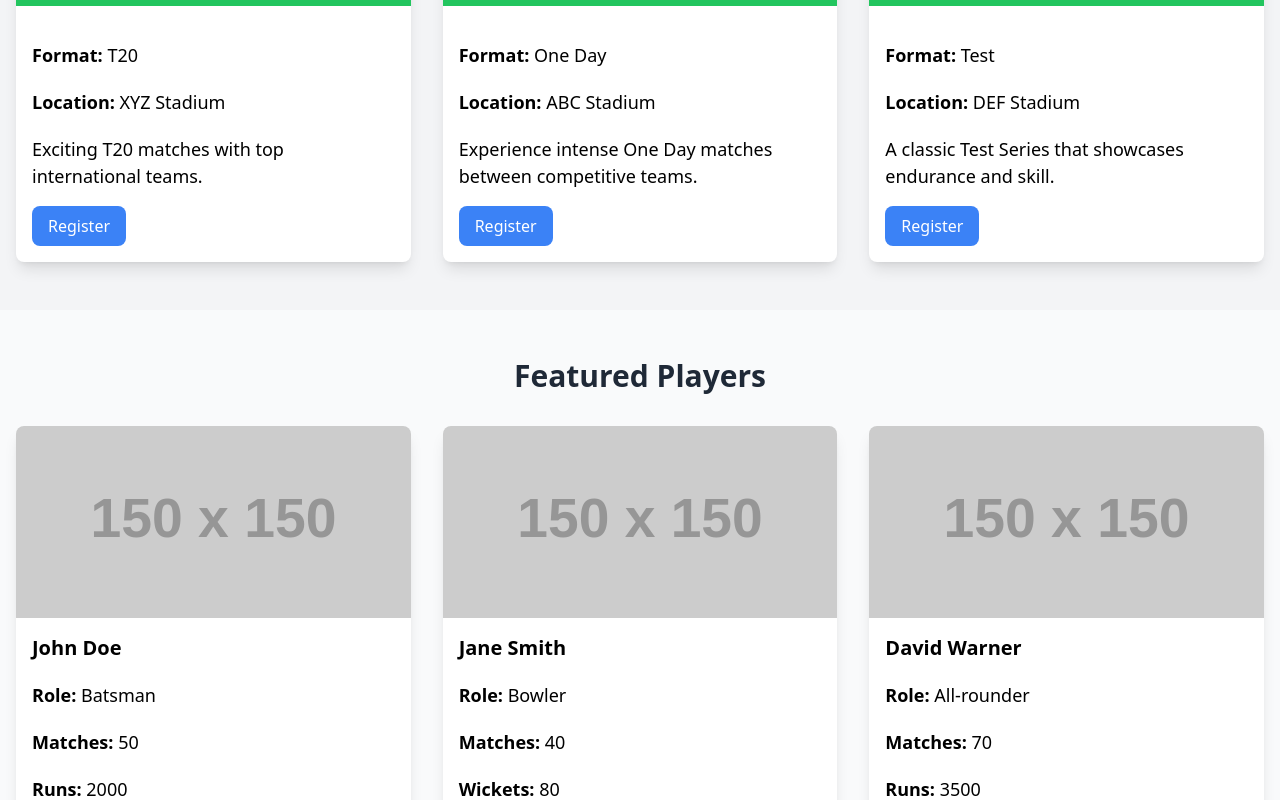
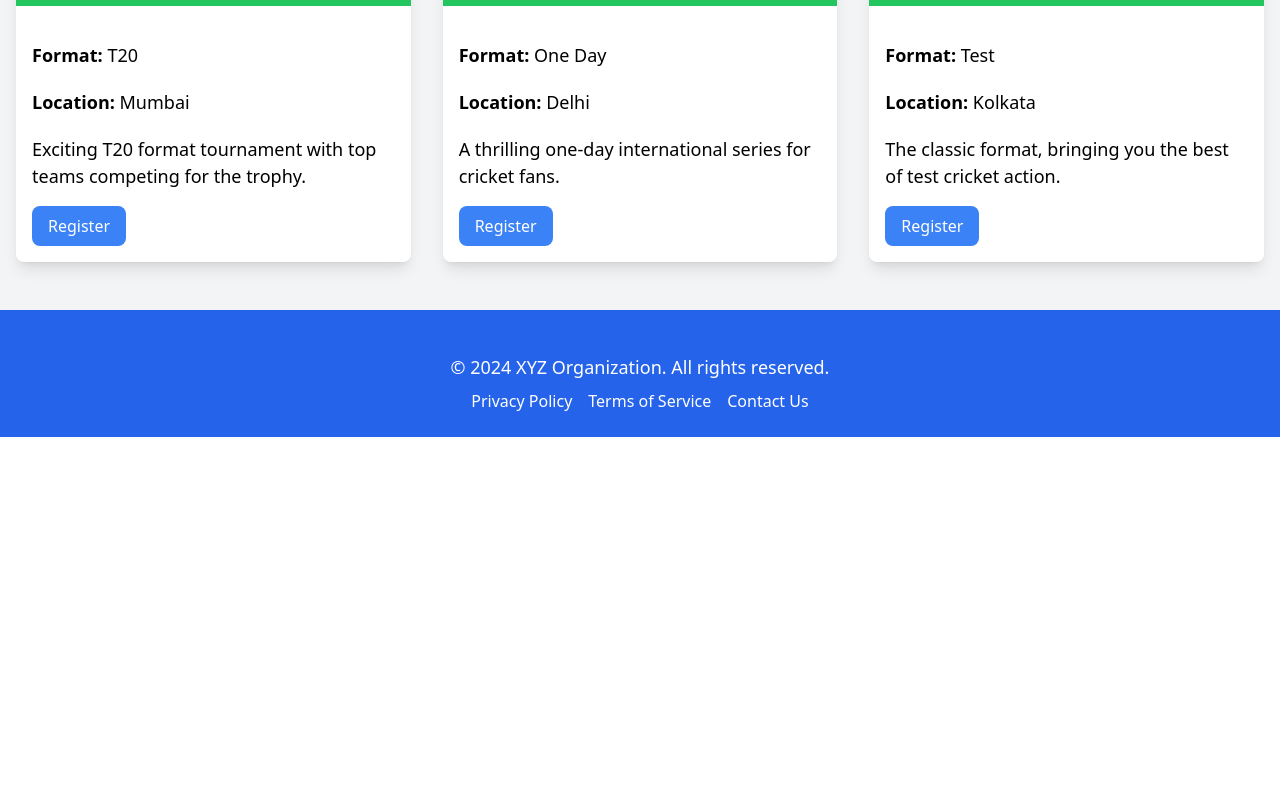
Before and after one commit to Ketanop321/cricket-website, a React (Create React App) app: page / in a window 1280 px wide. Shown: the part 900-1700 px from the top of the page. After the commit the page ends 1337 px from the top, so only its background shows below. Built offline with nearby package versions, Linux system fonts and the light colour scheme.

Commit message:
added multi-step registration form with cancel registration modal and other feature

```diff
--- a/src/App.js
+++ b/src/App.js
@@ -6,7 +6,7 @@ import TournamentPage from './tournament';
 import Footer from './footer';
 import ContactUs from './contactus';
 import LearnMorePage from './LearnMorePage';
-import RegisterPage from './RegisterPage';
+// import RegisterPage from './RegisterPage';
 import LiveScore from './livescore';
 import PlayerPage from './player';
 import TeamPage from './teampage';
@@ -37,7 +37,7 @@ function App() {
           <Route path="/tournaments" element={<TournamentPage />} />
           <Route path="/tournaments/:id" element={<TournamentDetailPage />} /> {/* Dynamic Route */}
           <Route path="/learn-more" element={<LearnMorePage />} />
-          <Route path="/register" element={<RegisterPage />} />
+          {/* <Route path="/register" element={<RegisterPage />} /> */}
           <Route path="/contact" element={<ContactUs />} />
           <Route path="/players" element={<PlayerPage />} />
           <Route path="/teams" element={<TeamPage />} />
--- a/src/homepage.js
+++ b/src/homepage.js
@@ -3,74 +3,42 @@ import { Link } from 'react-router-dom';
 import RegistrationForm from './registrationform';
 import BackToTopButton from './components/backtotop';
 
-
 const tournamentsData = [
-  {
-    id: 1,
-    name: 'T20 Championship',
-    date: 'October 2024',
-    format: 'T20',
-    location: 'XYZ Stadium',
-    description: 'Exciting T20 matches with top international teams.',
-  },
-  {
-    id: 2,
-    name: 'One Day Cup',
-    date: 'November 2024',
-    format: 'One Day',
-    location: 'ABC Stadium',
-    description: 'Experience intense One Day matches between competitive teams.',
-  },
-  {
-    id: 3,
-    name: 'Test Series',
-    date: 'December 2024',
-    format: 'Test',
-    location: 'DEF Stadium',
-    description: 'A classic Test Series that showcases endurance and skill.',
-  },
-];
-
-const playersData = [
-  {
-    id: 1,
-    name: 'John Doe',
-    role: 'Batsman',
-    matches: 50,
-    runs: 2000,
-    average: 40.0,
-    image: 'https://via.placeholder.com/150', // You can replace this with real image URLs
-  },
-  {
-    id: 2,
-    name: 'Jane Smith',
-    role: 'Bowler',
-    matches: 40,
-    wickets: 80,
-    bestFigures: '5/20',
-    image: 'https://via.placeholder.com/150',
-  },
-  {
-    id: 3,
-    name: 'David Warner',
-    role: 'All-rounder',
-    matches: 70,
-    runs: 3500,
-    wickets: 50,
-    average: 45.5,
-    image: 'https://via.placeholder.com/150',
-  },
+  { id: 1, name: 'T20 Championship', date: 'October 5, 2024', format: 'T20', location: 'Mumbai', description: 'Exciting T20 format tournament with top teams competing for the trophy.' },
+  { id: 2, name: 'One Day World Cup', date: 'November 15, 2024', format: 'One Day', location: 'Delhi', description: 'A thrilling one-day international series for cricket fans.' },
+  { id: 3, name: 'Test Series', date: 'December 20, 2024', format: 'Test', location: 'Kolkata', description: 'The classic format, bringing you the best of test cricket action.' }
 ];
 
 const HomePage = () => {
-  const [isFormVisible, setFormVisible] = useState(false);
+  const [isFormVisible, setFormVisible] = useState(false); // Controls form visibility
+  const [registeredTournament, setRegisteredTournament] = useState(null); // Stores registered tournament info
+  const [isCancelModalVisible, setCancelModalVisible] = useState(false); // Controls cancel modal visibility
 
-  const handleRegisterClick = () => {
-    setFormVisible(true); // Show the registration form
+  // When the "Register" button is clicked, show the form
+  const handleRegisterClick = (tournament) => {
+    setRegisteredTournament(tournament);
+    setFormVisible(true);
   };
 
+  // When the "Cancel Registration" button is clicked, show the cancel modal
+  const handleCancelRegistration = () => {
+    setCancelModalVisible(true);
+  };
+
+  // Confirm cancellation of registration
+  const confirmCancelRegistration = () => {
+    setRegisteredTournament(null); // Clear registered tournament
+    setCancelModalVisible(false);  // Close modal
+  };
+
+  // Close the cancel modal without cancelling
+  const closeCancelModal = () => {
+    setCancelModalVisible(false);
+  };
+
+  // Close the registration form
   const handleCloseForm = () => {
-    setFormVisible(false); // Hide the registration form
+    setFormVisible(false);
   };
 
   return (
@@ -79,17 +47,22 @@ const HomePage = () => {
       <section className="bg-blue-600 text-white py-20 text-center">
         <h1 className="text-4xl font-bold">XYZ Organization Cricket Tournaments</h1>
         <p className="mt-4 text-lg">Join exciting cricket tournaments in various formats: T20, One Day, and Test!</p>
-        <Link to="/tournaments">  {/* Use Link to navigate to the ExploreTournaments page */}
+        <Link to="/tournaments">
           <button className="bg-yellow-500 hover:bg-yellow-400 text-white px-8 py-3 mt-6 font-semibold rounded-lg">
             Explore Tournaments
           </button>
         </Link>
       </section>
 
-      {/* Conditional Rendering of Registration Form */}
-      {isFormVisible && <RegistrationForm onClose={handleCloseForm} />}
+      {/* Registration Form - shown when "Register" button is clicked */}
+      {isFormVisible && (
+        <RegistrationForm
+          onClose={handleCloseForm}
+          tournament={registeredTournament}
+        />
+      )}
 
-      {/* Tournaments Section */}
+      {/* Tournament List */}
       <section className="py-12">
         <div className="text-center mb-8">
           <h2 className="text-3xl font-semibold text-gray-800">Upcoming Tournaments</h2>
@@ -105,43 +78,55 @@ const HomePage = () => {
                 <p><strong>Format:</strong> {tournament.format}</p>
                 <p><strong>Location:</strong> {tournament.location}</p>
                 <p>{tournament.description}</p>
+
+                {registeredTournament && registeredTournament.id === tournament.id ? (
                   <button
-                  onClick={handleRegisterClick}
+                    onClick={handleCancelRegistration}
+                    className="mt-4 bg-red-500 text-white px-4 py-2 rounded-lg"
+                  >
+                    Cancel Registration
+                  </button>
+                ) : (
+                  <button
+                    onClick={() => handleRegisterClick(tournament)}
                     className="mt-4 bg-blue-500 text-white px-4 py-2 rounded-lg"
                   >
                     Register
                   </button>
+                )}
               </div>
             </div>
           ))}
         </div>
       </section>
 
-      {/* Featured Players Section */}
-      <section className="bg-gray-50 py-12">
-        <div className="text-center mb-8">
-          <h2 className="text-3xl font-semibold text-gray-800">Featured Players</h2>
-        </div>
-        <div className="grid grid-cols-1 md:grid-cols-3 gap-8 px-4">
-          {playersData.map((player) => (
-            <div key={player.id} className="bg-white shadow-lg rounded-lg overflow-hidden">
-              <img src={player.image} alt={player.name} className="w-full h-48 object-cover" />
-              <div className="p-4">
-                <h3 className="text-xl font-semibold">{player.name}</h3>
-                <p><strong>Role:</strong> {player.role}</p>
-                <p><strong>Matches:</strong> {player.matches}</p>
-                {player.runs && <p><strong>Runs:</strong> {player.runs}</p>}
-                {player.wickets && <p><strong>Wickets:</strong> {player.wickets}</p>}
-                {player.average && <p><strong>Avg:</strong> {player.average}</p>}
-                {player.bestFigures && <p><strong>Best Figures:</strong> {player.bestFigures}</p>}
+      {/* Cancel Registration Modal */}
+      {isCancelModalVisible && (
+        <div className="fixed inset-0 flex items-center justify-center bg-black bg-opacity-50">
+          <div className="bg-white p-6 rounded-lg shadow-lg w-full max-w-md">
+            <h2 className="text-2xl font-semibold mb-4">Cancel Registration</h2>
+            <p className="mb-4">Do you really want to cancel your registration?</p>
+            <div className="flex justify-between">
+              <button
+                onClick={confirmCancelRegistration}
+                className="bg-red-500 hover:bg-red-400 text-white px-4 py-2 rounded-lg"
+              >
+                Yes
+              </button>
+              <button
+                onClick={closeCancelModal}
+                className="bg-gray-500 hover:bg-gray-400 text-white px-4 py-2 rounded-lg"
+              >
+                No
+              </button>
             </div>
           </div>
-          ))}
         </div>
-      </section>
-      <BackToTopButton/>
+      )}
+
+      <BackToTopButton />
     </div>
   );
 };
 
-export default HomePage
+export default HomePage;
--- a/src/tournament.js
+++ b/src/tournament.js
@@ -33,16 +33,32 @@ const tournaments = [
 ];
 
 const TournamentPage = () => {
-  const [isFormVisible, setFormVisible] = useState(false);
+  const [isFormVisible, setFormVisible] = useState(false); // Controls form visibility
   const [selectedTournament, setSelectedTournament] = useState(null); // Track selected tournament
+  const [registeredTournament, setRegisteredTournament] = useState(null); // Track registered tournament
+  const [isCancelModalVisible, setCancelModalVisible] = useState(false); // Controls cancel modal visibility
 
   const handleRegisterClick = (tournament) => {
     setSelectedTournament(tournament); // Set the selected tournament
+    setRegisteredTournament(tournament); // Mark the tournament as registered
     setFormVisible(true); // Show the registration form
   };
 
   const handleCloseForm = () => {
     setFormVisible(false); // Hide the registration form
+  };
+
+  const handleCancelRegistrationClick = () => {
+    setCancelModalVisible(true); // Show cancel modal
+  };
+
+  const confirmCancelRegistration = () => {
+    setRegisteredTournament(null); // Clear registered tournament
+    setCancelModalVisible(false); // Close modal
+  };
+
+  const closeCancelModal = () => {
+    setCancelModalVisible(false); // Close modal without cancelling
   };
 
   return (
@@ -69,12 +85,23 @@ const TournamentPage = () => {
                 <p><strong>Teams:</strong> {tournament.teams.join(', ')}</p>
                 <p><strong>Prize Pool:</strong> {tournament.prizePool}</p>
 
-                <button
-                  onClick={() => handleRegisterClick(tournament)} // Trigger registration form
-                  className="mt-4 bg-blue-500 text-white px-4 py-2 rounded-lg"
-                >
-                  Register
-                </button>
+                {registeredTournament && registeredTournament.id === tournament.id ? (
+                  // Show "Cancel Registration" button if already registered
+                  <button
+                    onClick={handleCancelRegistrationClick}
+                    className="mt-4 bg-red-500 text-white px-4 py-2 rounded-lg"
+                  >
+                    Cancel Registration
+                  </button>
+                ) : (
+                  // Show "Register" button if not registered
+                  <button
+                    onClick={() => handleRegisterClick(tournament)}
+                    className="mt-4 bg-blue-500 text-white px-4 py-2 rounded-lg"
+                  >
+                    Register
+                  </button>
+                )}
               </div>
             </div>
           ))}
@@ -88,6 +115,31 @@ const TournamentPage = () => {
           selectedTournament={selectedTournament} // Pass the selected tournament
         />
       )}
+
+      {/* Cancel Registration Modal */}
+      {isCancelModalVisible && (
+        <div className="fixed inset-0 flex items-center justify-center bg-black bg-opacity-50">
+          <div className="bg-white p-6 rounded-lg shadow-lg w-full max-w-md">
+            <h2 className="text-2xl font-semibold mb-4">Cancel Registration</h2>
+            <p className="mb-4">Do you really want to cancel your registration?</p>
+            <div className="flex justify-between">
+              <button
+                onClick={confirmCancelRegistration}
+                className="bg-red-500 hover:bg-red-400 text-white px-4 py-2 rounded-lg"
+              >
+                Yes
+              </button>
+              <button
+                onClick={closeCancelModal}
+                className="bg-gray-500 hover:bg-gray-400 text-white px-4 py-2 rounded-lg"
+              >
+                No
+              </button>
+            </div>
+          </div>
+        </div>
+      )}
+
       <BackToTopButton />
     </div>
   );
```
Also changed, not shown: src/registrationform.js (+67 -12 lines). Lines whose indentation alone changed are shown as unchanged.
